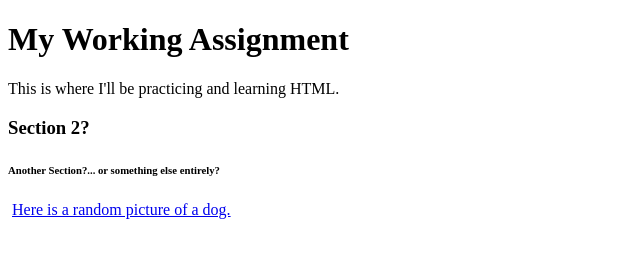
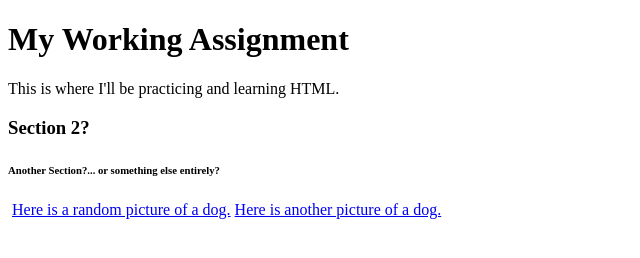
Before and after one commit to Uriahgk/HTML-and-CSS-Projects, a plain HTML site: page Assignment.html in a window 1280 px wide. Shown: the whole page, without its empty margins (0-640 px from the left). Drawn offline with Linux system fonts and the light colour scheme.

Commit message:
Added an explicit link
Added an explicit link to dog image.

```diff
--- a/Assignment.html
+++ b/Assignment.html
@@ -14,6 +14,7 @@
 		<h6>Another Section?... or something else entirely?</h6>
 		<img>
 		<a href="./Dog.html">Here is a random picture of a dog.</a>
+		<a href="https://hips.hearstapps.com/hmg-prod.s3.amazonaws.com/images/dog-puppy-on-garden-royalty-free-image-1586966191.jpg?crop=1.00xw:0.669xh;0,0.190xh&resize=1200:*">Here is another picture of a dog.</a>
 	<footer>
 	</footer>
 
```
